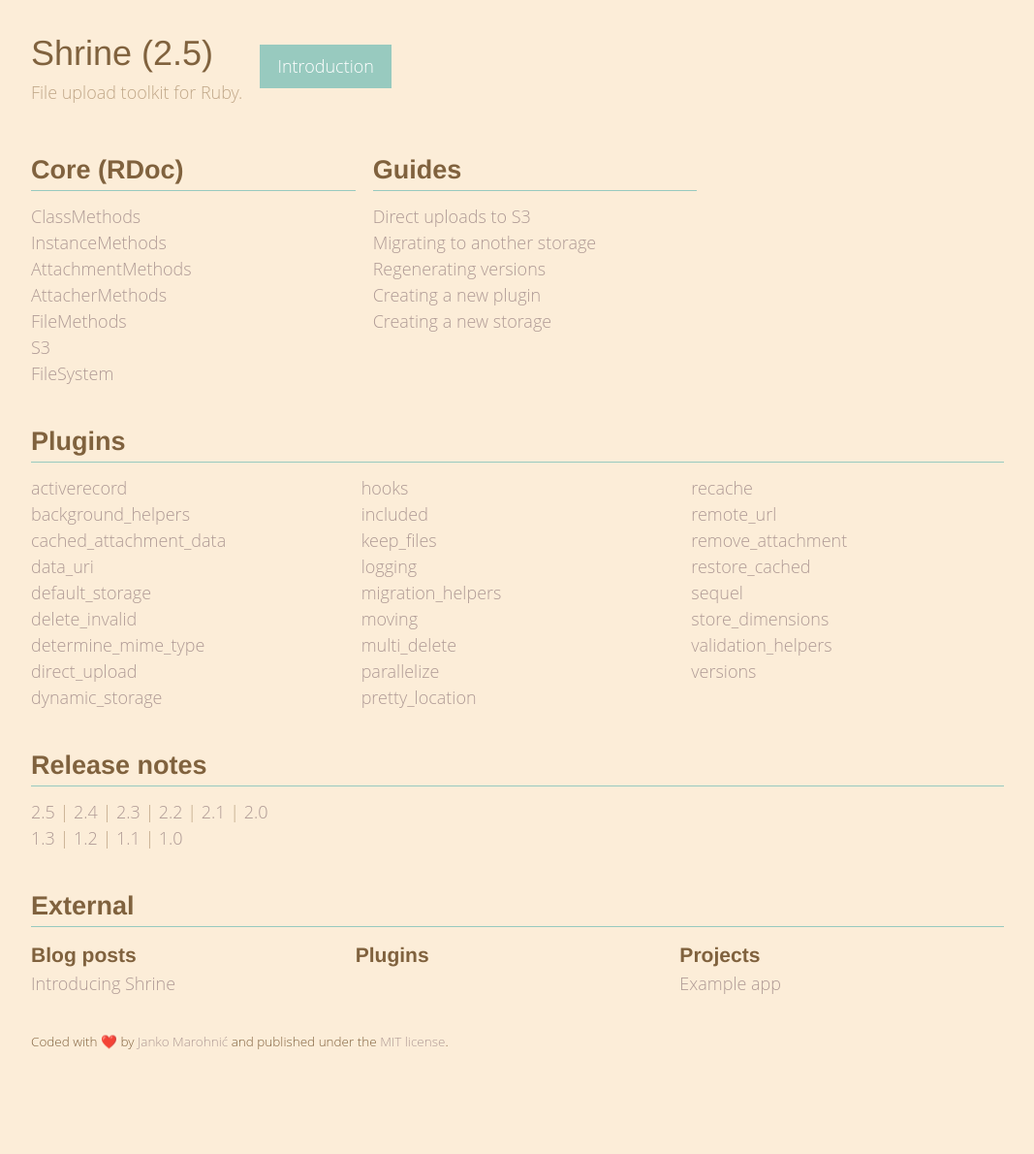
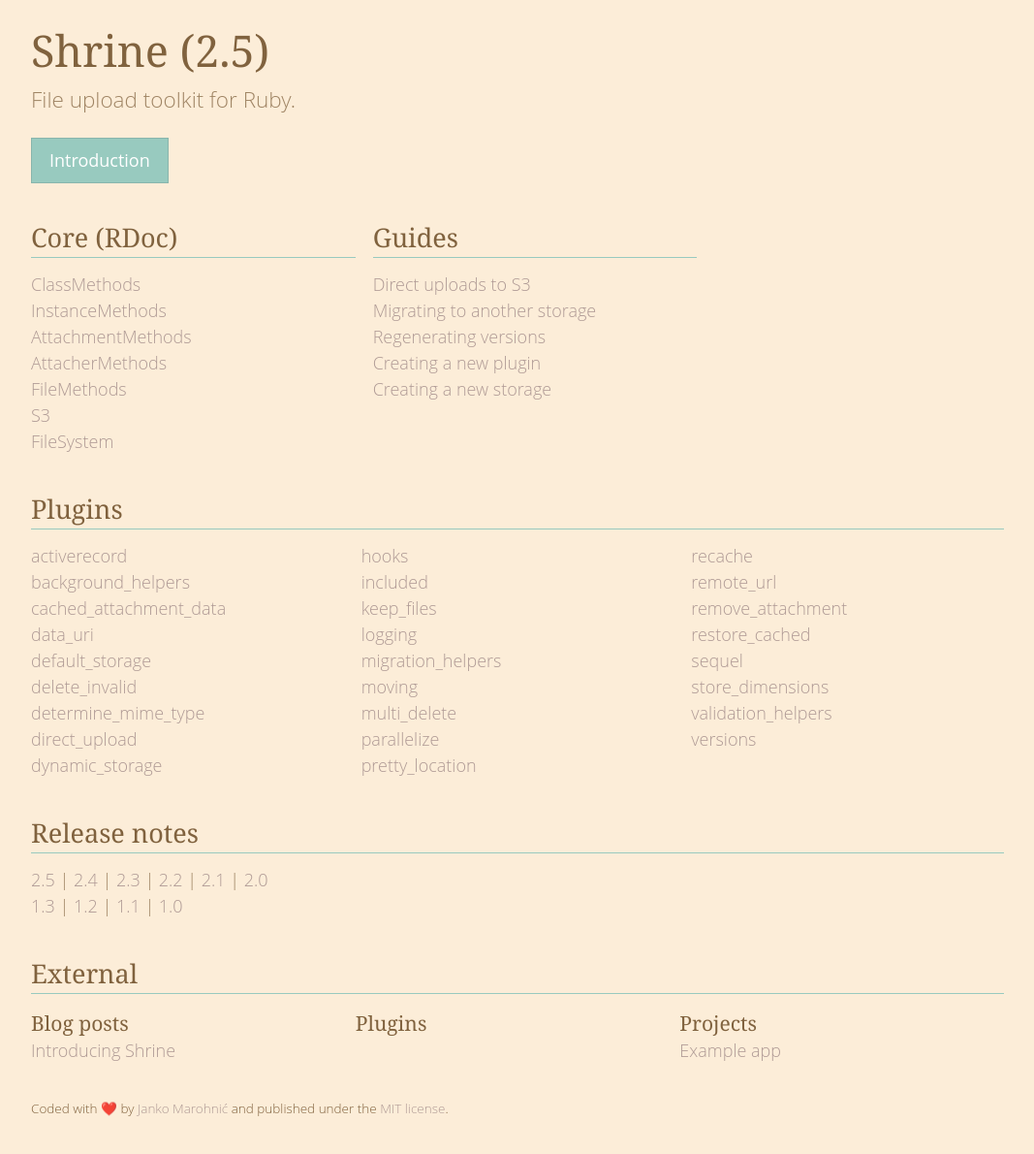
Before and after one commit to avinashcodeer/Romenics, a Jekyll site: the page built from www/index.html, in a window 1280 px wide. Shown: the whole page at 97% size, without its empty margins (106-1173 px from the left). Built offline with Jekyll 4.4.1, drawn with Linux system fonts in a browser that asks for light colours; emoji names are drawn with the system emoji font; before the commit the page ends 1120 px from its top, so only the background shows below that.

Commit message:
Typography tweaks

```diff
--- a/www/_sass/_base.scss
+++ b/www/_sass/_base.scss
@@ -14,7 +14,7 @@
   font-size: 18px;
   font-weight: 300;
   line-height: 1.5;
-  color: #C0A788;
+  color: rgba(#80623E, 0.75);
 }
 
 section {
@@ -40,7 +40,8 @@
 }
 
 h1, h2, h3, h4, h5, h6 {
-  font-family: 'arbutus slab', $helvetica;
+  font-family: 'arbutus slab', georgia, serif;
+  font-weight: normal;
   color: #80623E;
 }
 
--- a/www/_sass/_buttons.scss
+++ b/www/_sass/_buttons.scss
@@ -2,8 +2,10 @@
   display: inline-block;
   padding: 0.5em 1em;
   background: #98CABF;
+  border: 1px solid rgba(#000, 0.1);
   color: #fff;
   text-shadow: none;
+  font-weight: 400;
 
   &:hover,
   &:focus {
--- a/www/_sass/_header.scss
+++ b/www/_sass/_header.scss
@@ -1,31 +1,13 @@
 .header {
+  padding: 1em 0;
   margin-bottom: 1em;
 
-  @include mq(sm) {
-    @include display(flex);
-    @include align-items(center);
-  }
-
-  &-inner {
-    margin: 1em 0;
-    padding: 1rem;
-    padding-right: 0;
-    text-shadow: none;
-
-    @include mq(md) {
-      padding-left: calc((100vw - 1024px) / 2 + 1rem);
-    }
+  h1 {
+    font-size: 2.5em;
   }
 
   p {
-    margin: 0;
-  }
-
-  .btn {
-    margin-left: 1rem;
-
-    @include mq(sm) {
-      margin-left: 1em;
-    }
+    margin-bottom: 1em;
+    font-size: 1.25em;
   }
 }
--- a/www/index.html
+++ b/www/index.html
@@ -2,13 +2,13 @@
 ---
 
 <header class="header">
-  <div class="header-inner">
+  <div class="container">
     <div>
       <h1>{{ site.title }} ({{ site.data.versions | first | first }})</h1>
       <p>{{ site.description | delete:'.' }}</p>
     </div>
+    <a class="btn" href="http://{{ site.url }}/rdoc/files/README_md.html">Introduction</a>
   </div>
-  <a class="btn" href="http://{{ site.url }}/rdoc/files/README_md.html">Introduction</a>
 </header>
 
 <main class="main">
```
